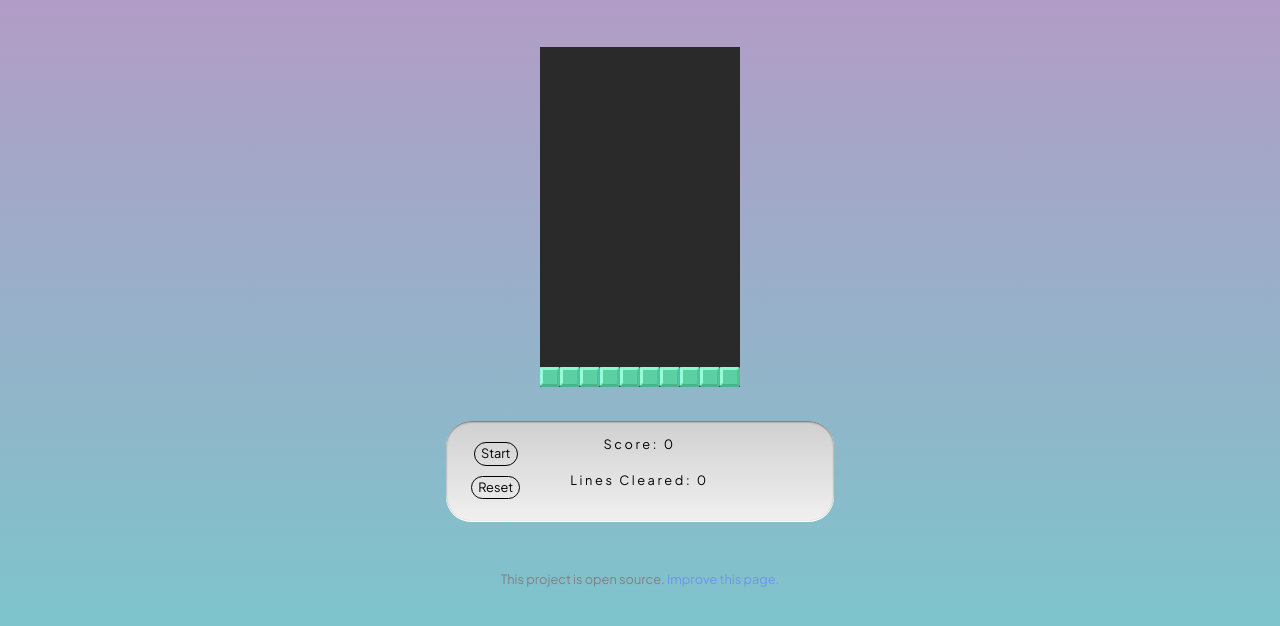
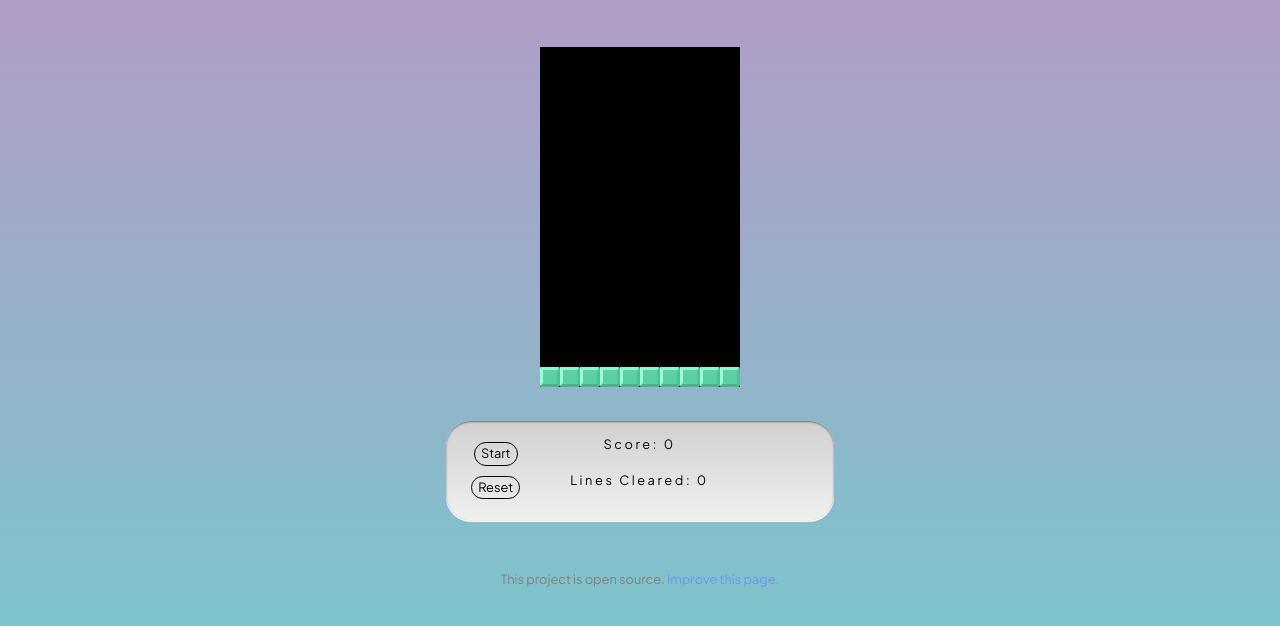
Before and after one commit to Lappage/Tetris-Game, a plain HTML site: page index.html in a window 1280 px wide. Shown: the part 146-772 px from the top of the page. Drawn offline with nearby package versions, Linux system fonts and the light colour scheme.

Commit message:
updated styles.css

```diff
--- a/styles.css
+++ b/styles.css
@@ -52,7 +52,7 @@ div {
 }
 
 .grid div {
-  background-color: #2a2a2a;
+  background-color: black;
 }
 
 .grid {
```
